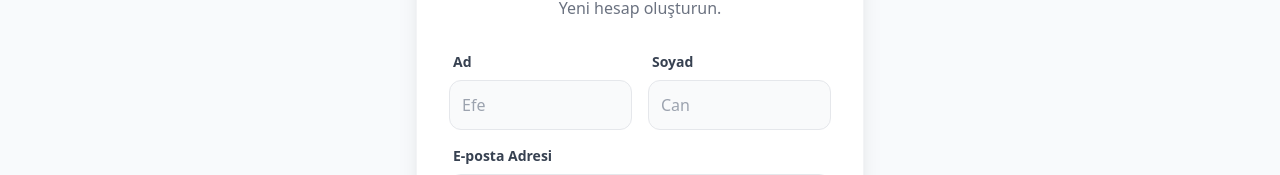
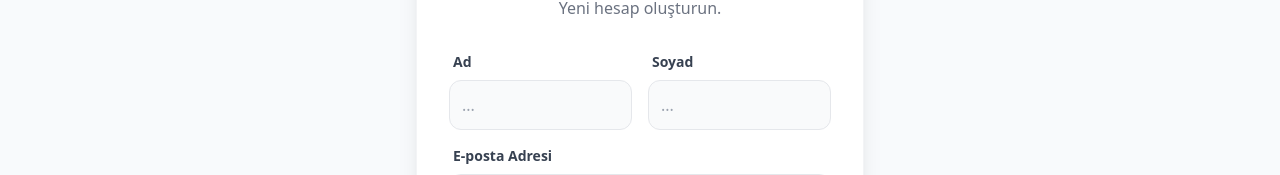
Before and after one commit to efecandonmez67/rent-a-car, a React (Vite) app in the folder rent-a-car-frontend/: page /register in a window 1280 px wide. Shown: the part 268-443 px from the top of the page. Built offline with nearby package versions, Linux system fonts and the light colour scheme.

Commit message:
fix: update register

```diff
--- a/rent-a-car-frontend/src/pages/RegisterPage.tsx
+++ b/rent-a-car-frontend/src/pages/RegisterPage.tsx
@@ -64,7 +64,7 @@ const RegisterPage = () => {
                                 value={firstName}
                                 onChange={(e) => setFirstName(e.target.value)}
                                 className="w-full bg-gray-50 border border-gray-200 text-gray-900 p-3 rounded-xl focus:ring-2 focus:ring-blue-500 focus:outline-none transition"
-                                placeholder="Efe"
+                                placeholder="..."
                                 required
                             />
                         </div>
@@ -75,7 +75,7 @@ const RegisterPage = () => {
                                 value={lastName}
                                 onChange={(e) => setLastName(e.target.value)}
                                 className="w-full bg-gray-50 border border-gray-200 text-gray-900 p-3 rounded-xl focus:ring-2 focus:ring-blue-500 focus:outline-none transition"
-                                placeholder="Can"
+                                placeholder="..."
                                 required
                             />
                         </div>
```
